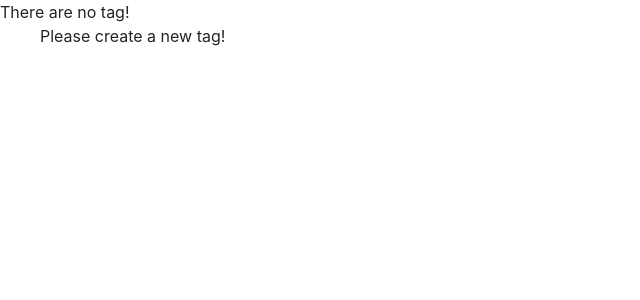
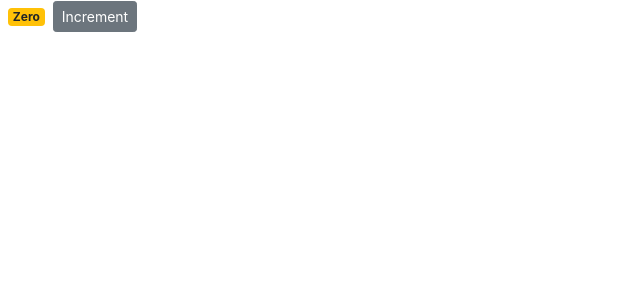
Before and after one commit to psbharathy/react-js-snippet, a React (Create React App) app: page / in a window 1280 px wide. Shown: the top 300 px of the page, without its empty margins (0-640 px from the left). Built offline with nearby package versions, Linux system fonts and the light colour scheme.

Commit message:
Event Handlers with this

```diff
--- a/src/components/counter.jsx
+++ b/src/components/counter.jsx
@@ -1,28 +1,41 @@
 import React, { Component } from "react";
 class Counter extends Component {
   state = {
-    count: 0,
-    tags: []
+    count: 0
+  };
+
+  // constructor() {
+  //   super();
+  //   this.handleIncrement = this.handleIncrement.bind(this);
+  // } use arrow key => bind
+
+  handleIncrement = () => {
+    console.log("Increment Click", this);
   };
 
   render() {
     return (
       <div>
-        {this.state.tags.length === 0 && "There are no tag!"}
-        {this.renderTags()}
+        <span className={this.getBadgeClasses()}>{this.formatCount()}</span>
+        <button
+          onClick={this.handleIncrement}
+          className="btn btn-secondary btn-sm"
+        >
+          Increment
+        </button>
       </div>
     );
   }
 
-  renderTags() {
-    return (
-      <ul>
-        {this.state.tags.length === 0 && "Please create a new tag!"}
-        {this.state.tags.map(tag => (
-          <li key={tag}>{tag}</li>
-        ))}
-      </ul>
-    );
+  getBadgeClasses() {
+    let classes = "badge m-2 badge-";
+    classes += this.state.count === 0 ? "warning" : "primary";
+    return classes;
+  }
+
+  formatCount() {
+    const { count } = this.state;
+    return count === 0 ? "Zero" : count;
   }
 }
 
```
